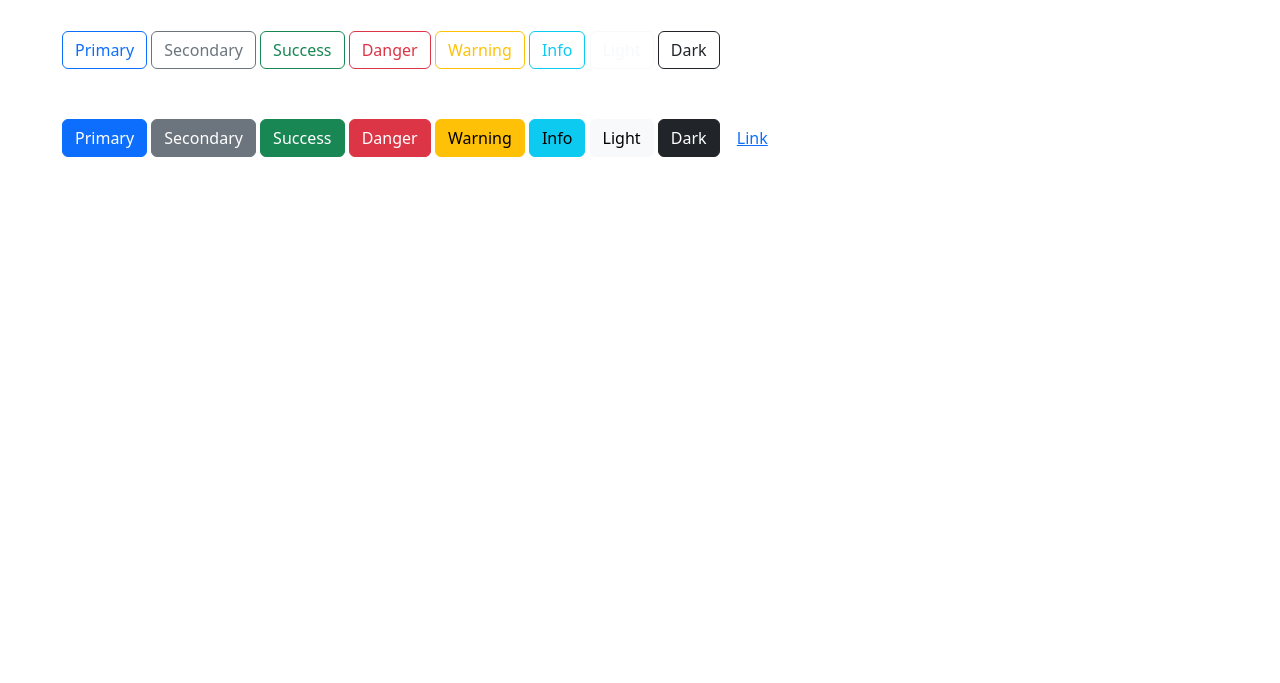
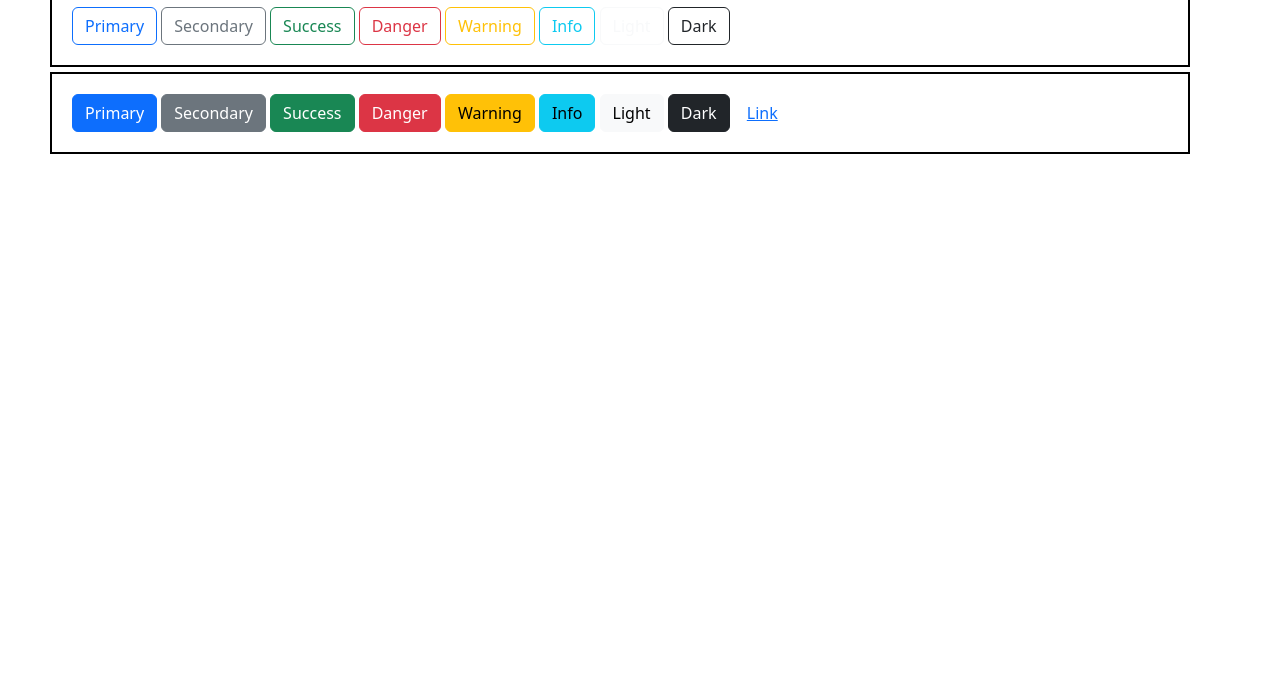
Before and after one commit to ad3rinto/bootstrap_ref, a plain HTML site: page index.html in a window 1280 px wide. Shown: the part 117-800 px from the top of the page. Drawn offline with nearby package versions, Linux system fonts and the light colour scheme.

Commit message:
update margin

```diff
--- a/style.css
+++ b/style.css
@@ -1,3 +1,5 @@
 .container {
-	margin: 50px 50px;
+	margin: 5px 50px;
+	border: 2px solid black;
+	padding: 20px;
 }
```
